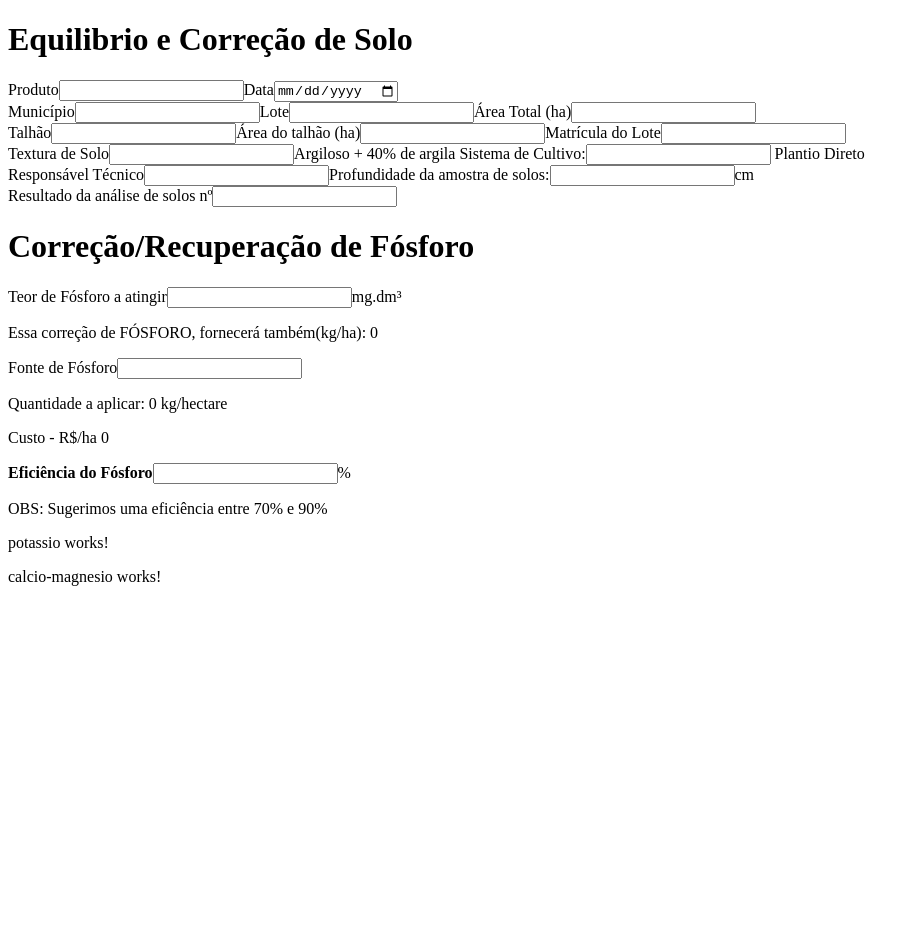
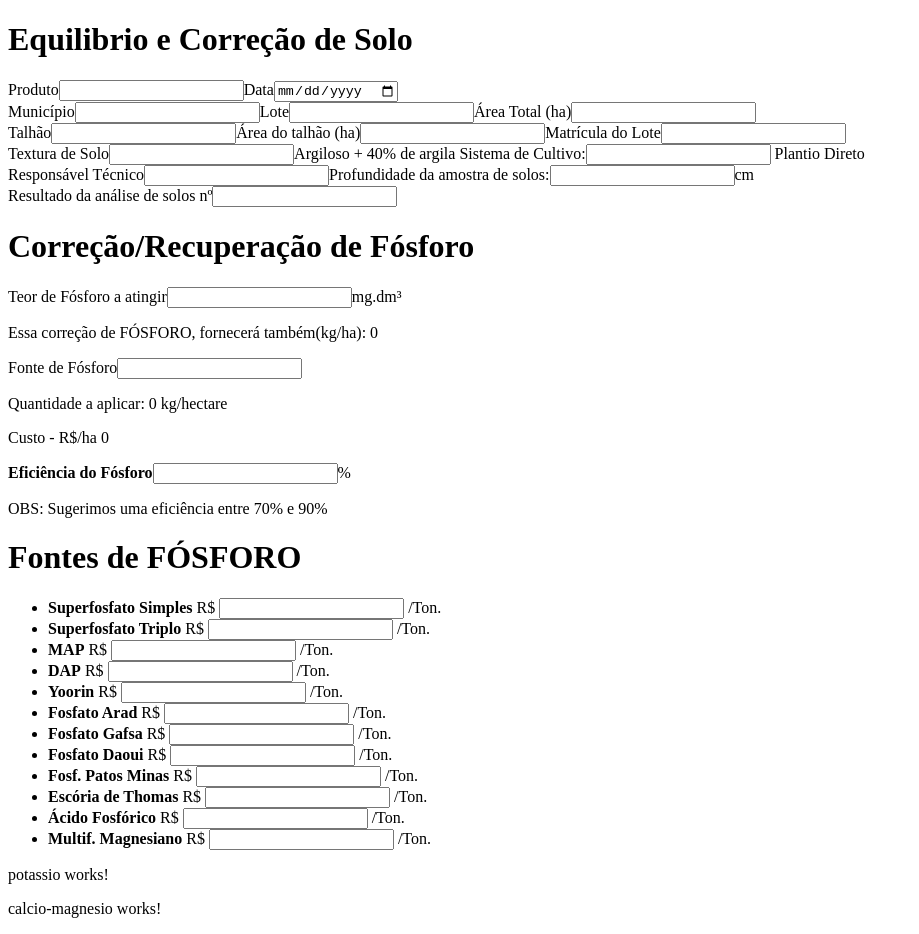
Before and after one commit to EnioAmarantes/gui-sa-soilcorrection, an Angular app in the folder soil-correction/: page / in a window 1280 px wide. Shown: the whole page, without its empty margins (0-919 px from the left). Before the commit the page ends 800 px from the top, so only its background shows below. Built offline with nearby package versions, Linux system fonts and the light colour scheme.

Commit message:
Inserido os campos visuais para o Fósforo

```diff
--- a/soil-correction/src/app/fosforo/fosforo.component.html
+++ b/soil-correction/src/app/fosforo/fosforo.component.html
@@ -5,22 +5,81 @@
     <input type="text" /> <span>mg.dm³</span>
 
     <p>Essa correção de FÓSFORO, fornecerá também(kg/ha): {{kgha}}</p>
-</div>
 
-<div>
     <label>Fonte de Fósforo</label>
     <input type="text" />
-</div>
 
-<div>
     <p>Quantidade a aplicar: {{qtdAplicar}} kg/hectare</p>
 
     <p>Custo - R$/ha {{custoHa}} </p>
-</div>
 
-<div>
     <label><strong>Eficiência do Fósforo</strong></label>
     <input type="number" /><span>%</span>
 
     <p>OBS: Sugerimos uma eficiência entre 70% e 90%</p>
 </div>
+
+<div>
+    <h1>Fontes de FÓSFORO</h1>
+    <ul>
+        <li>
+            <label><strong>Superfosfato Simples</strong></label>
+            <span> R$ </span><input type="number" /><span> /Ton.</span>
+        </li>
+
+        <li>
+            <label><strong>Superfosfato Triplo</strong></label>
+            <span> R$ </span><input type="number" /><span> /Ton.</span>
+        </li>
+
+        <li>
+            <label><strong>MAP</strong></label>
+            <span> R$ </span><input type="number" /><span> /Ton.</span>
+        </li>
+
+        <li>
+            <label><strong>DAP</strong></label>
+            <span> R$ </span><input type="number" /><span> /Ton.</span>
+        </li>
+
+        <li>
+            <label><strong>Yoorin</strong></label>
+            <span> R$ </span><input type="number" /><span> /Ton.</span>
+        </li>
+
+        <li>
+            <label><strong>Fosfato Arad</strong></label>
+            <span> R$ </span><input type="number" /><span> /Ton.</span>
+        </li>
+
+        <li>
+            <label><strong>Fosfato Gafsa</strong></label>
+            <span> R$ </span><input type="number" /><span> /Ton.</span>
+        </li>
+
+        <li>
+            <label><strong>Fosfato Daoui</strong></label>
+            <span> R$ </span><input type="number" /><span> /Ton.</span>
+        </li>
+
+        <li>
+            <label><strong>Fosf. Patos Minas</strong></label>
+            <span> R$ </span><input type="number" /><span> /Ton.</span>
+        </li>
+
+        <li>
+            <label><strong>Escória de Thomas</strong></label>
+            <span> R$ </span><input type="number" /><span> /Ton.</span>
+        </li>
+
+        <li>
+            <label><strong>Ácido Fosfórico</strong></label>
+            <span> R$ </span><input type="number" /><span> /Ton.</span>
+        </li>
+
+        <li>
+            <label><strong>Multif. Magnesiano</strong></label>
+            <span> R$ </span><input type="number" /><span> /Ton.</span>
+        </li>
+    </ul>
+</div>
```
Also changed, not shown: 1 other file (tests, documents, lock files or other folders).
